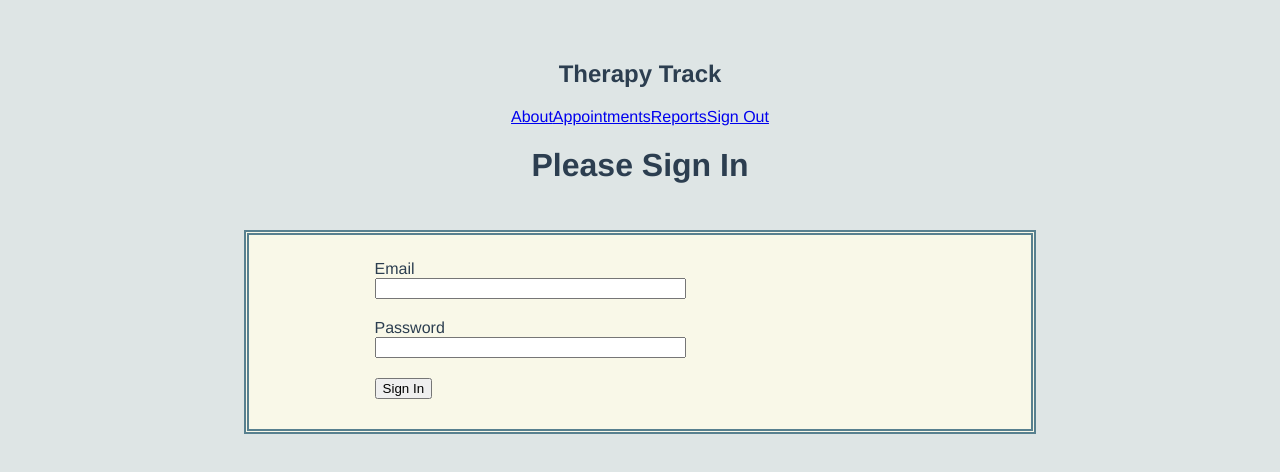
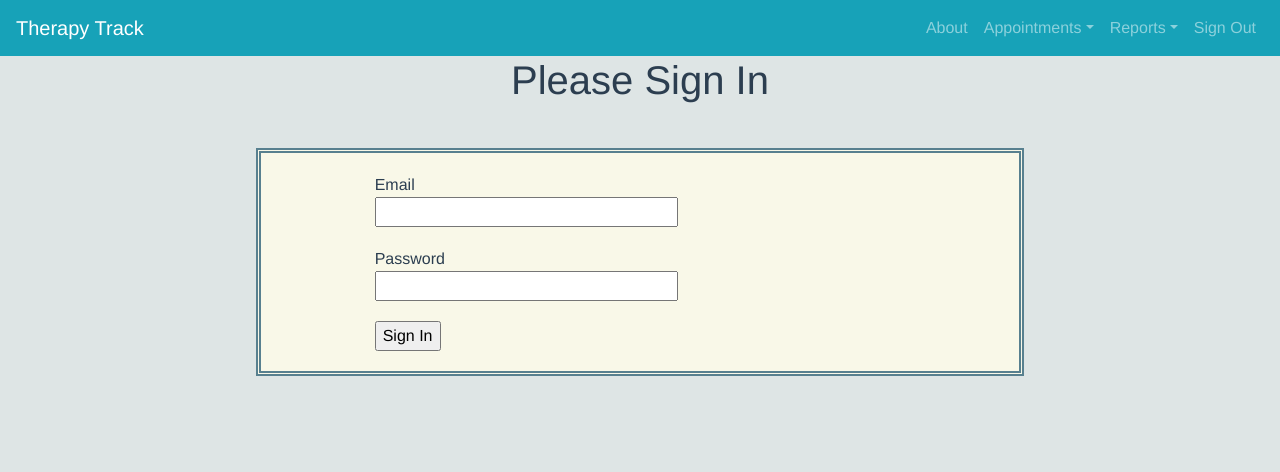
Before and after one commit to anlewis/therapy-track-vue, a Vue app: page /#/sign-in in a window 1280 px wide. Shown: the top 472 px of the page. Built offline with nearby package versions, Linux system fonts and the light colour scheme; no server answers.

Commit message:
Add Bootstrap-Vue and configure [#157989502]

```diff
--- a/package.json
+++ b/package.json
@@ -15,7 +15,12 @@
   },
   "dependencies": {
     "axios": "^0.18.0",
+    "bootstrap": "^4.1.1",
+    "bootstrap-vue": "^2.0.0-rc.11",
     "moment": "^2.22.1",
+    "node-sass": "^4.9.0",
+    "npm": "^6.1.0",
+    "sass-loader": "^7.0.1",
     "vue": "^2.5.2",
     "vue-router": "^3.0.1"
   },
--- a/src/App.vue
+++ b/src/App.vue
@@ -16,13 +16,14 @@ export default {
 };
 </script>
 
-<style>
+<style lang='scss'>
+@import '../node_modules/bootstrap/scss/bootstrap.scss';
+
 #app {
   font-family: 'Avenir', Helvetica, Arial, sans-serif;
   -webkit-font-smoothing: antialiased;
   -moz-osx-font-smoothing: grayscale;
   text-align: center;
   color: #2c3e50;
-  margin-top: 60px;
 }
 </style>
--- a/src/components/Nav.vue
+++ b/src/components/Nav.vue
@@ -1,12 +1,43 @@
 <template>
   <div>
-    <h2>Therapy Track</h2>
+    <!-- <h2>Therapy Track</h2>
     <nav>
       <router-link :to="{ name: 'Home' }">About</router-link>
       <router-link :to="{ name: 'Appointments' }">Appointments</router-link>
       <router-link :to="{ name: 'Home' }">Reports</router-link>
       <router-link :to="{ name: 'SignOut' }">Sign Out</router-link>
-    </nav>
+    </nav>  -->
+
+    <b-navbar toggleable="md" type="dark" variant="info">
+
+      <b-navbar-toggle target="nav_collapse"></b-navbar-toggle>
+
+      <b-navbar-brand href="/">Therapy Track</b-navbar-brand>
+
+      <b-collapse is-nav id="nav_collapse">
+
+      <!-- Right aligned nav items -->
+      <b-navbar-nav class="ml-auto">
+
+        <b-nav-item href="/about">About</b-nav-item>
+
+        <b-nav-item-dropdown text="Appointments" right>
+          <b-dropdown-item href="appointments/new">New Appointment</b-dropdown-item>
+          <b-dropdown-item href="/appointments">All Appointments</b-dropdown-item>
+        </b-nav-item-dropdown>
+
+        <b-nav-item-dropdown text="Reports" right>
+          <b-dropdown-item href="reports/new">New Report</b-dropdown-item>
+          <b-dropdown-item href="/reports">Report History</b-dropdown-item>
+        </b-nav-item-dropdown>
+
+        <b-nav-item href="/sign-out">Sign Out</b-nav-item>
+
+      </b-navbar-nav>
+
+    </b-collapse>
+  </b-navbar>
+
   </div>
 </template>
 
--- a/src/main.js
+++ b/src/main.js
@@ -1,8 +1,13 @@
 // The Vue build version to load with the `import` command
 // (runtime-only or standalone) has been set in webpack.base.conf with an alias.
 import Vue from 'vue';
+import BootstrapVue from 'bootstrap-vue';
+import 'bootstrap/dist/css/bootstrap.css';
+import 'bootstrap-vue/dist/bootstrap-vue.css';
 import App from './App';
 import router from './router';
+
+Vue.use(BootstrapVue);
 
 Vue.config.productionTip = false;
 
```
Also changed, not shown: 3 other files (tests, documents, lock files or other folders).
